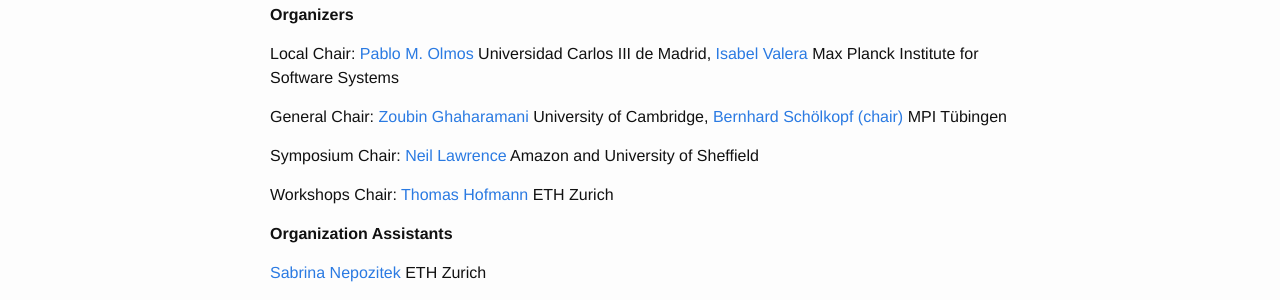
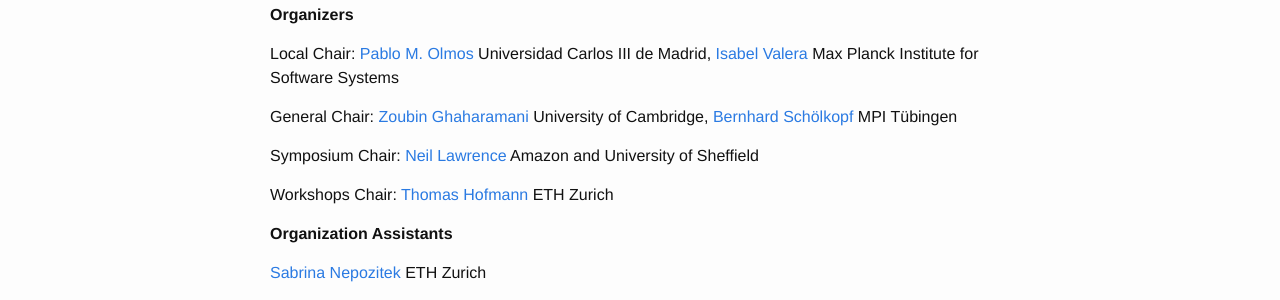
Before and after one commit to dalimeeting/dalimeeting.github.io, a Jekyll site: the page built from index.html, in a window 1280 px wide. Shown: the part 933-1233 px from the top of the page. Built offline with Jekyll 4.4.1, drawn with Linux system fonts in a browser that asks for light colours.

```diff
--- a/_config.yml
+++ b/_config.yml
@@ -9,7 +9,7 @@
   - name: Zoubin Ghaharamani
     url: "http://mlg.eng.cam.ac.uk/zoubin/"
     institute: University of Cambridge
-  - name: Bernhard Schölkopf (chair)
+  - name: Bernhard Schölkopf
     url: "http://ei.is.tuebingen.mpg.de/person/bs"
     institute: MPI Tübingen
   workshop:
```
